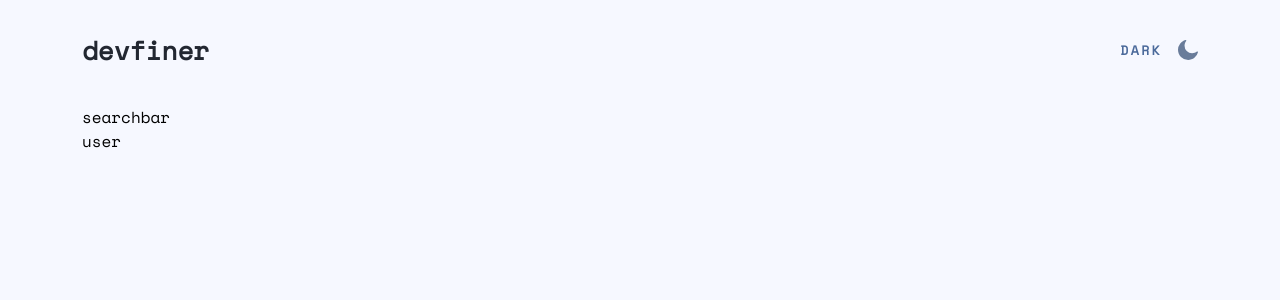
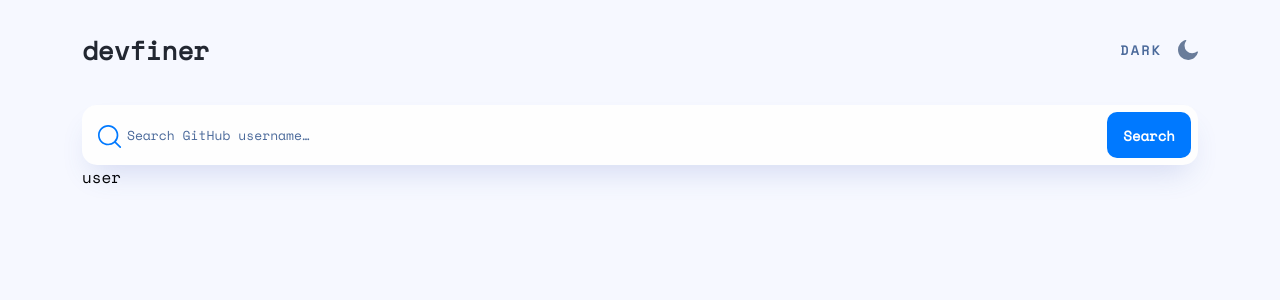
Before and after one commit to Huayao-Zheng/react-github-user-search-app, a React (Create React App) app: page / in a window 1280 px wide. Shown: the top 300 px of the page. Built offline with nearby package versions, Linux system fonts and the light colour scheme; the HTML template or start-up script is replaced by a standard one.

Commit message:
created and styled Searchbar component

```diff
--- a/src/components/Header/Header.js
+++ b/src/components/Header/Header.js
@@ -3,7 +3,7 @@
 
 const sun = (
   <svg id="sun" width="20" height="20" xmlns="http://www.w3.org/2000/svg">
-    <g fill="#FFF" fill-rule="nonzero">
+    <g fill="#FFF" fillRule="nonzero">
       <path d="M13.545 6.455c-.9-.9-2.17-1.481-3.545-1.481a4.934 4.934 0 00-3.545 1.481c-.9.9-1.481 2.17-1.481 3.545 0 1.376.582 2.646 1.481 3.545.9.9 2.17 1.481 3.545 1.481a4.934 4.934 0 003.545-1.481c.9-.9 1.481-2.17 1.481-3.545a4.934 4.934 0 00-1.481-3.545zM10 3.413a.7.7 0 00.688-.688V.688A.7.7 0 0010 0a.7.7 0 00-.688.688v2.037a.7.7 0 00.688.688zM15.635 5.344l1.455-1.455a.67.67 0 000-.952.67.67 0 00-.952 0l-1.455 1.455a.67.67 0 000 .952c.238.264.66.264.952 0zM19.312 9.312h-2.037a.7.7 0 00-.688.688.7.7 0 00.688.688h2.037A.7.7 0 0020 10a.7.7 0 00-.688-.688zM15.608 14.656a.67.67 0 00-.952 0 .67.67 0 000 .952l1.455 1.455a.67.67 0 00.952 0 .67.67 0 000-.952l-1.455-1.455zM10 16.587a.7.7 0 00-.688.688v2.037A.7.7 0 0010 20a.7.7 0 00.688-.688v-2.037a.7.7 0 00-.688-.688zM4.365 14.656L2.91 16.111a.67.67 0 000 .952.67.67 0 00.952 0l1.455-1.455a.67.67 0 000-.952c-.238-.264-.66-.264-.952 0zM3.413 10a.7.7 0 00-.688-.688H.688A.7.7 0 000 10a.7.7 0 00.688.688h2.037A.7.7 0 003.413 10zM4.365 5.344a.67.67 0 00.952 0 .67.67 0 000-.952L3.862 2.937a.67.67 0 00-.952 0 .67.67 0 000 .952l1.455 1.455z" />
     </g>
   </svg>
@@ -14,7 +14,7 @@
     <path
       d="M19.513 11.397a.701.701 0 00-.588.128 7.496 7.496 0 01-2.276 1.336 7.101 7.101 0 01-2.583.462 7.505 7.505 0 01-5.32-2.209 7.568 7.568 0 01-2.199-5.342c0-.873.154-1.72.41-2.49a6.904 6.904 0 011.227-2.21.657.657 0 00-.102-.924.701.701 0 00-.589-.128C5.32.61 3.427 1.92 2.072 3.666A10.158 10.158 0 000 9.83c0 2.8 1.125 5.342 2.967 7.19a10.025 10.025 0 007.16 2.98c2.353 0 4.527-.822 6.266-2.183a10.13 10.13 0 003.58-5.624.623.623 0 00-.46-.796z"
       fill="#697C9A"
-      fill-rule="nonzero"
+      fillRule="nonzero"
     />
   </svg>
 );
--- a/src/components/Searchbar/Searchbar.css
+++ b/src/components/Searchbar/Searchbar.css
@@ -0,0 +1,60 @@
+#form-container {
+  width: 100%;
+  height: 60px;
+}
+
+#form-container > form {
+  position: relative;
+  width: 100%;
+  height: 100%;
+}
+#form-container > form > .search-magnifier {
+  position: absolute;
+  top: 20px;
+  left: 16px;
+  height: 20px;
+  width: 20px;
+}
+#form-container > form > .input {
+  background-color: var(--secondary-bg-color);
+  color: var(--input-text-color);
+  font-family: 'Space Mono';
+  font-size: 13px;
+  line-height: 25px;
+  width: 100%;
+  height: 100%;
+  padding: 18px 98px 18px 45px;
+  border: none;
+  outline: none;
+  box-shadow: var(--box-shadow);
+  border-radius: 15px;
+}
+#form-container > form > .input::placeholder {
+  color: var(--text-color);
+}
+#form-container > form > .search-btn {
+  background: var(--search-btn-bg-color);
+  color: var(--search-btn-text-color);
+  border: none;
+  border-radius: 10px;
+  font-size: 14px;
+  font-weight: bold;
+  line-height: 21px;
+  position: absolute;
+  width: 84px;
+  height: 46px;
+  top: 7px;
+  right: 7px;
+}
+
+/* tablet */
+@media (min-width: 768px) and (max-width: 1439px) {
+  #form-container > form > .search-magnifier {
+    height: 24px;
+    width: 24px;
+  }
+}
+
+/* destop */
+@media (min-width: 1440px) {
+}
--- a/src/components/Searchbar/Searchbar.js
+++ b/src/components/Searchbar/Searchbar.js
@@ -1,7 +1,46 @@
-import React from 'react';
+import React, { useState } from 'react';
+import './Searchbar.css';
+
+const searchClass = (
+  <svg
+    viewBox="0 0 25 25"
+    className="search-magnifier"
+    height="20px"
+    width="20px"
+    xmlns="http://www.w3.org/2000/svg"
+  >
+    <path
+      d="M10.609 0c5.85 0 10.608 4.746 10.608 10.58 0 2.609-.952 5-2.527 6.847l5.112 5.087a.87.87 0 01-1.227 1.233l-5.118-5.093a10.58 10.58 0 01-6.848 2.505C4.759 21.16 0 16.413 0 10.58 0 4.747 4.76 0 10.609 0zm0 1.74c-4.891 0-8.87 3.965-8.87 8.84 0 4.874 3.979 8.84 8.87 8.84a8.855 8.855 0 006.213-2.537l.04-.047a.881.881 0 01.058-.053 8.786 8.786 0 002.558-6.203c0-4.875-3.979-8.84-8.87-8.84z"
+      fill="#0079ff"
+    />
+  </svg>
+);
 
 const Searchbar = () => {
-  return <div>searchbar</div>;
+  const [input, setInput] = useState('');
+
+  const onInputChange = (e) => {
+    setInput(e.target.value);
+  };
+
+  const onSearch = (e) => {
+    e.preventDefault();
+  };
+
+  return (
+    <div id="form-container">
+      <form onSubmit={onSearch}>
+        {searchClass}
+        <input
+          className="input"
+          value={input}
+          onChange={onInputChange}
+          placeholder="Search GitHub username…"
+        />
+        <input type="submit" value="Search" className="search-btn" />
+      </form>
+    </div>
+  );
 };
 
 export default Searchbar;
--- a/src/index.css
+++ b/src/index.css
@@ -8,19 +8,26 @@
   --blue: #0079ff;
   --logo-text-color: #222731;
   --moon-hover-color: #222731;
+  --input-text-color: #222731;
+  --box-shadow: 0px 16px 30px -10px rgba(70, 96, 187, 0.198567);
+  --search-btn-bg-color: #0079ff;
+  --search-btn-text-color: #ffffff;
 }
 
 .dark-theme {
   --primary-bg-color: #141d2f;
-  --secondary-bg-color: #fefefe;
+  --secondary-bg-color: #1e2a47;
   --text-color: #ffffff;
   --h1-color: #ffffff;
   --logo-text-color: #ffffff;
   --sun-hover-color: #90a4d4;
+  --input-text-color: #ffffff;
+  --box-shadow: 0;
 }
 
 * {
   box-sizing: border-box;
+  font-family: 'Space Mono', sans-serif;
 }
 
 body,
@@ -36,7 +43,6 @@
 }
 
 #container {
-  font-family: 'Space Mono', sans-serif;
   width: 87.2%;
   margin: auto;
 }
```
